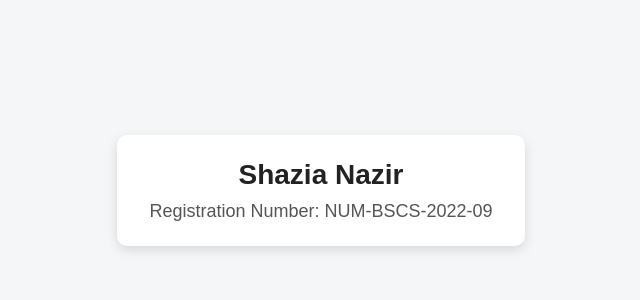
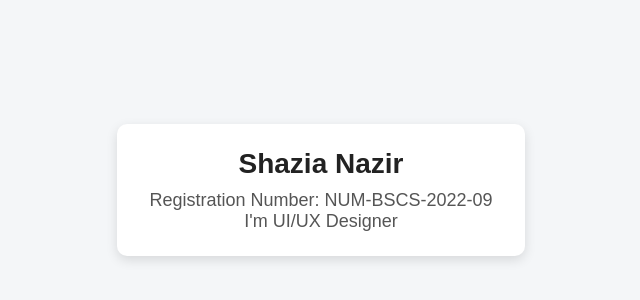
Before and after one commit to shaziamughal/webapp-shazia-09, a plain HTML site: page index.html in a window 1280 px wide. Shown: the part 210-510 px from the top of the page, without its empty margins (319-959 px from the left). Drawn offline with Linux system fonts and the light colour scheme.

```diff
--- a/index.html
+++ b/index.html
@@ -40,6 +40,7 @@
     <div class="card">
         <h1>Shazia Nazir</h1>
         <p>Registration Number: NUM-BSCS-2022-09</p>
+        <p>I'm UI/UX Designer</p>
     </div>
 </body>
 </html>
```
